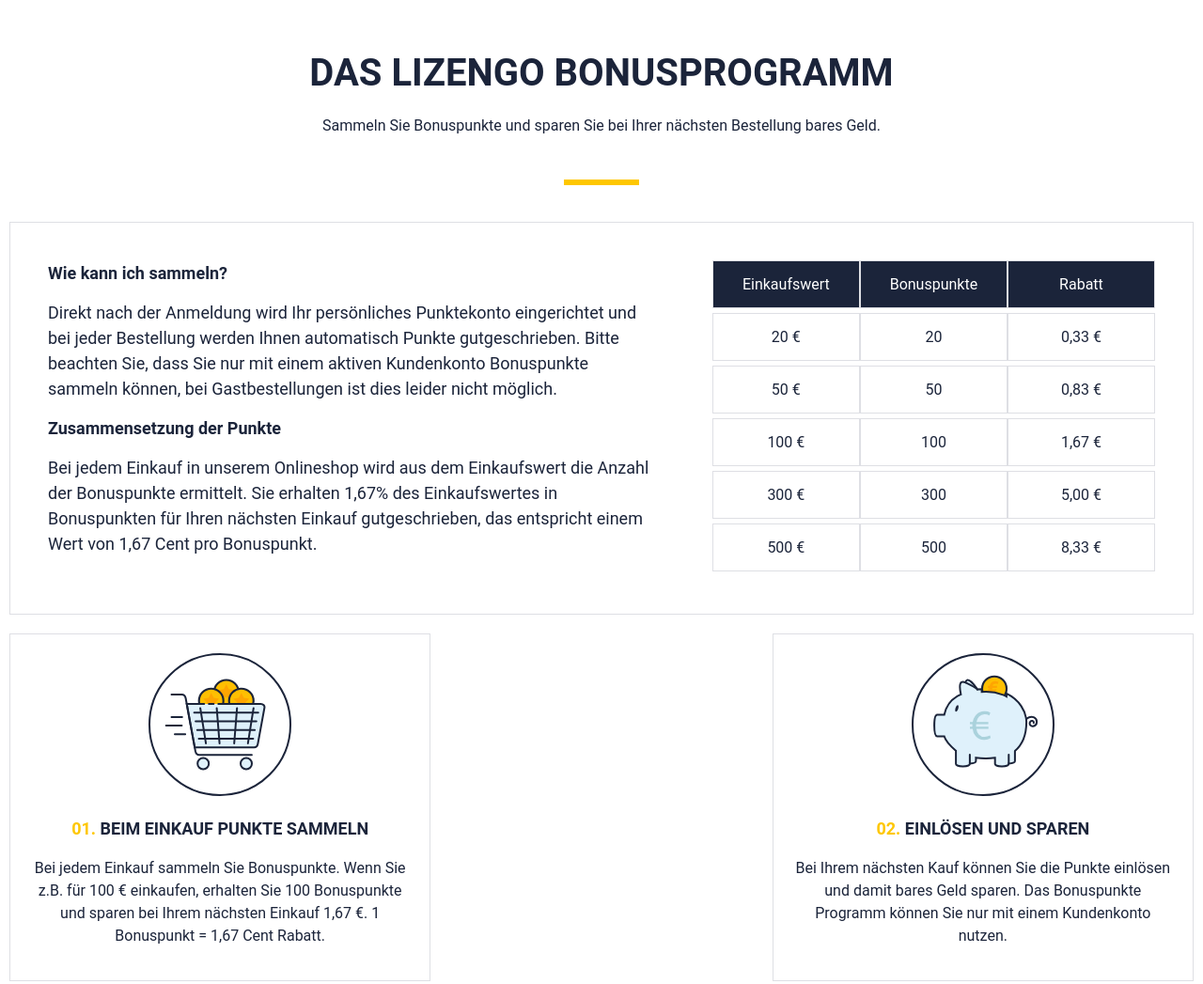
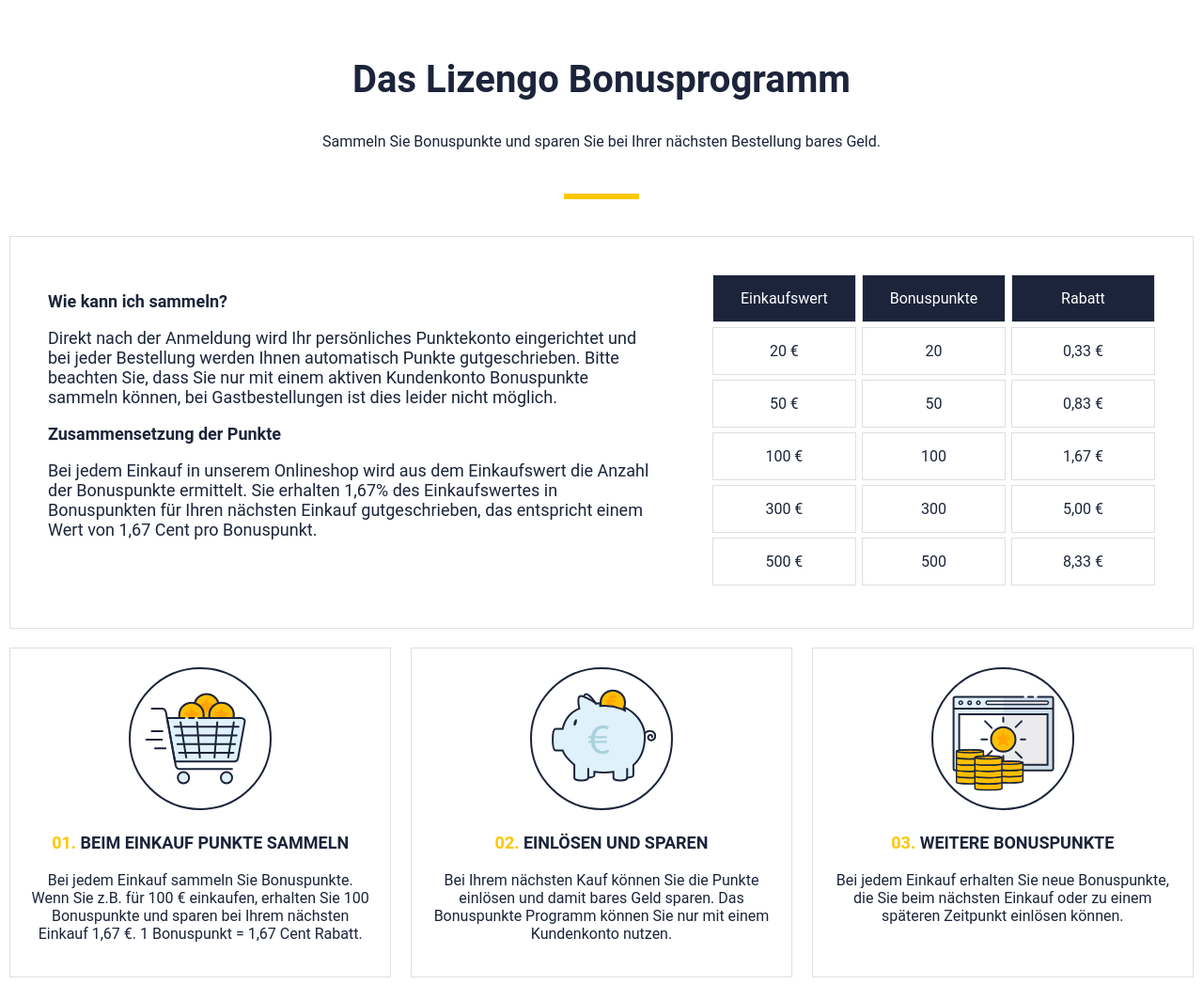
Before and after one commit to CodeWizard0214/task, a plain HTML site: page index.html in a window 1280 px wide. Shown: the top 1047 px of the page at 94% size. Drawn offline with Linux system fonts and the light colour scheme.

Commit message:
added by challenger

```diff
--- a/assets/css/style.css
+++ b/assets/css/style.css
@@ -1,16 +1,24 @@
-html {
-  font-family: sans-serif;
-  -ms-text-size-adjust: 100%;
-  -webkit-text-size-adjust: 100%;
-}
 
-body {
-  margin: 0;
-}
+* {
+    box-sizing: border-box;
+  }
 
-section {
-  display: block;
-}
+  html {
+    width: 100%;
+    height: 100%;
+  }
+
+  body {
+    font-size: 1rem;
+    font-family: "Roboto", "Helvetica Neue", Helvetica, Arial, sans-serif;
+    font-weight: normal;
+    color: #1b243a;
+    background: #fff;
+    text-rendering: optimizeLegibility;
+    -webkit-font-smoothing: antialiased;
+    font-variant-ligatures: none;
+  }
+
 .container {
   max-width: 78.75rem;
   background: #fff;
@@ -18,11 +26,10 @@
   width: 100%;
 }
 
-.page-wrap {
-  -webkit-transition: left 400ms cubic-bezier(0.16, 0.04, 0.14, 1);
-  transition: left 400ms cubic-bezier(0.16, 0.04, 0.14, 1);
-  position: relative;
-  left: 0;
+.container:after {
+  content: "";
+  display: table;
+  clear: both;
 }
 
 .content-main:after,
@@ -72,64 +79,6 @@
   .content-main--inner {
     padding: 0rem 3.125rem 3.125rem 3.125rem;
   }
-}
-
-html {
-  width: 100%;
-  height: 100%;
-}
-
-body {
-  font-size: 1rem;
-  font-family: "Roboto", "Helvetica Neue", Helvetica, Arial, sans-serif;
-  font-weight: normal;
-  color: #1b243a;
-  background: #fff;
-  text-rendering: optimizeLegibility;
-  -webkit-font-smoothing: antialiased;
-  font-variant-ligatures: none;
-}
-
-img {
-  display: block;
-  max-width: 100%;
-  max-height: 100%;
-  height: auto;
-}
-
-a {
-  color: #0199cb;
-  text-decoration: none;
-  transition: color 200ms;
-}
-
-ul {
-  margin: 0;
-  padding: 0;
-}
-
-ul li {
-  font-size: 1rem;
-  margin-bottom: 0.625rem;
-}
-
-h1 {
-  font-family: "Roboto", "Helvetica Neue", Helvetica, Arial, sans-serif;
-  font-weight: 700;
-  text-transform: uppercase;
-}
-
-h1 {
-  font-size: 1.875rem;
-  line-height: 1.2;
-  margin: 2.125rem 0rem 1.25rem 0rem;
-  color: #1b243a;
-}
-
-p {
-  font-size: 1rem;
-  line-height: 1.5;
-  margin: 0rem 0rem 0.9375rem 0rem;
 }
 
 .page-wrap {
```
